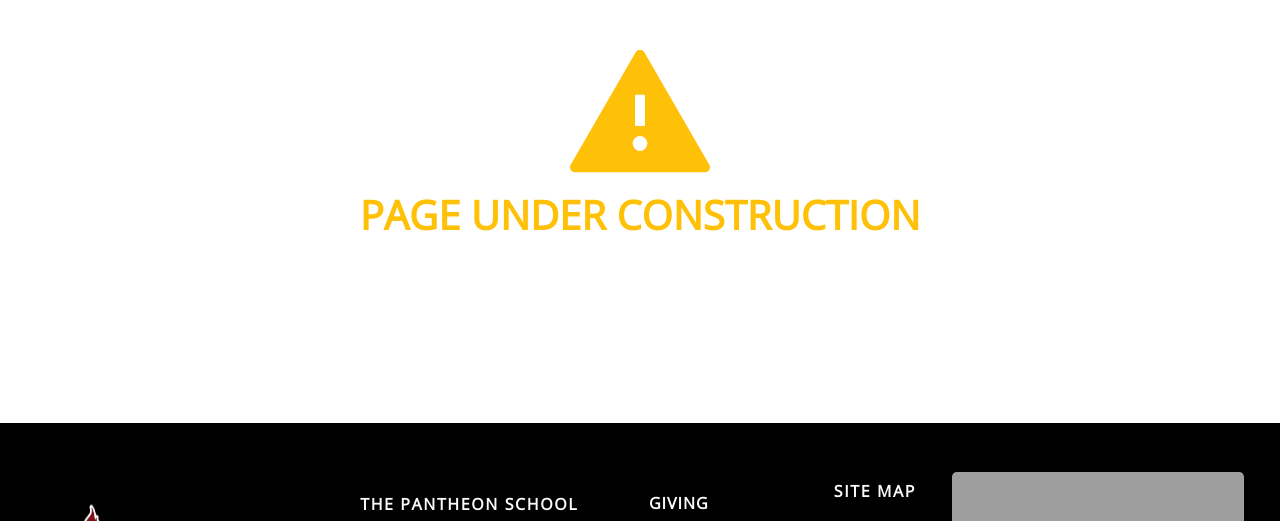
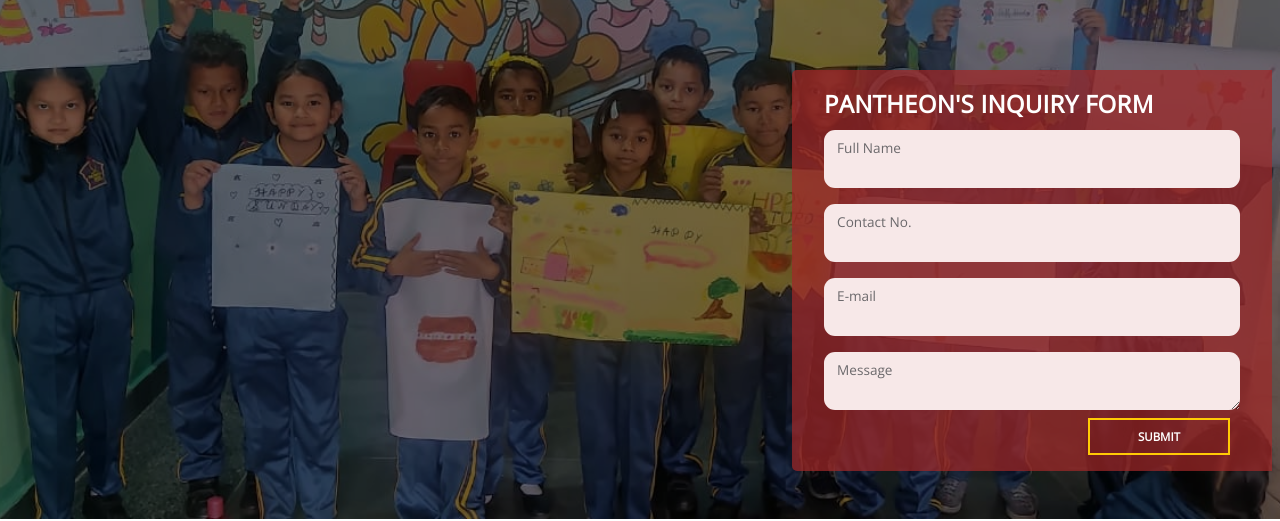
Before and after one commit to PantheonSchool/PantheonSchool, a React (Vite) app: page /inquire in a window 1280 px wide. Shown: the part 137-658 px from the top of the page. Built offline with nearby package versions, Linux system fonts and the light colour scheme; grey boxes are pictures that could not be loaded.

Commit message:
inquiry page added

```diff
--- a/src/App.jsx
+++ b/src/App.jsx
@@ -3,22 +3,23 @@ import { Route, Routes } from "react-router-dom"
 import Footer from "./components/Footer/Footer"
 const Navbar = lazy(() => import('./components/Navbar/Navbar'))
 const Home = lazy(() => import('./components/Home/Home'))
-
+const Inquire = lazy(() => import('./components/Inquire'))
 const Page404 = lazy(() => import('./components/Page404'))
 
 const App = () => {
   return (
     <>
-      <div className='w-100' style={{ minHeight: '100vh' }}>
-        <Suspense fallback={<>Loading...</>}><Navbar /></Suspense>
+      <Suspense fallback={<>Loading...</>}><Navbar /></Suspense>
+      <div style={{minHeight:'50vh'}} className='mb-1'>
         <Suspense fallback={<>Loading ...</>} >
           <Routes>
             <Route path='/' element={<Home />} />
+            <Route path="/inquire" element={<Inquire />} />
             <Route path='*' element={<Page404 />} />
           </Routes>
         </Suspense>
-        <Footer />
       </div>
+      <Footer />
     </>
   )
 }
--- a/src/components/Home/home.css
+++ b/src/components/Home/home.css
@@ -1,24 +1,4 @@
-.pantheon-cover{
-    background: url('../Images/PantheonCover.jpg');
-    background-color: #00274c;
-    height: 82vh;
-    width: 100%;
-    background-size: cover !important;
-    background-repeat: no-repeat !important;
-    background-attachment:fixed;
-    background-position: center center !important;
-}
 
-.pantheon-cover::before{
-    background-color: black;
-    content: '';
-    height: 82vh;
-    left: 0;
-    opacity: 0.55;
-    position: absolute;
-    top: 0;
-    width: 100%;
-}
 
 .drop-shadow-sm{
     text-shadow: 0 2px 4px rgb(0 0 0 / 50%);
--- /dev/null
+++ b/src/components/Inquire.jsx
@@ -0,0 +1,53 @@
+import { Draw } from "../utils/Images"
+import { Form } from "react-bootstrap"
+const Inquire = () => {
+
+    const submitInquiry = async e => {
+        e.preventDefault();
+        let fd = new FormData(e.target);
+        alert('hello ')
+    }
+
+    return (
+        <>
+            <div className="position-relative">
+                <div className="pantheon-cover text-white" style={{ background: `url(${Draw})` }}>
+                    <div className="caption">
+                        <div className="fw-bold text-uppercase title">Pantheon's Inquiry Form</div>
+                        <Form className='text-dark' onSubmit={e => submitInquiry(e)}>
+                            <Form.Group className='py-2'>
+                                <div className='form-floating'>
+                                    <Form.Control type='text' className='border-11 bg-snow' name='fullname' required/>
+                                    <label>Full Name</label>
+                                </div>
+                            </Form.Group>
+                            <Form.Group className='py-2'>
+                                <div className='form-floating'>
+                                    <Form.Control type='tel' className='border-11 bg-snow' name='contact_no' pattern='^\s*(?:\+?(\d{1,3}))?[-. (]*(\d{3})[-. )]*(\d{3})[-. ]*(\d{4})(?: *x(\d+))?\s*$' required/>
+                                    <label>Contact No.</label>
+                                </div>
+                            </Form.Group>
+                            <Form.Group className='py-2'>
+                                <div className='form-floating'>
+                                    <Form.Control type='email' className='border-11 bg-snow' name='email' pattern='[^ @]*@[^ @]*' />
+                                    <label>E-mail</label>
+                                </div>
+                            </Form.Group>
+                            <Form.Group className='py-2'>
+                                <div className='form-floating'>
+                                    <Form.Control as='textarea' rows={3} className='border-11 bg-snow' name='message' />
+                                    <label>Message</label>
+                                </div>
+                            </Form.Group>
+                            <div className="d-flex">
+                                <button type='submit' className="btn-v3 px-5 py-2 ms-auto">Submit</button>
+                            </div>
+                        </Form>
+                    </div>
+                </div>
+            </div>
+        </>
+    )
+}
+
+export default Inquire
--- a/src/components/Navbar/Navbar.jsx
+++ b/src/components/Navbar/Navbar.jsx
@@ -81,7 +81,7 @@ const Navbar = () => {
                             <Link className="text-light px-3 d-flex flex-row" to='/news'><BsInbox style={{ fontSize: '15px' }} className='align-top text-mustard me-2' /><span className='d-none d-md-block'>NEWS</span></Link>
                             <Link className="text-light px-3 d-flex flex-row" to='/contact-us'><BsTelephone style={{ fontSize: '15px' }} className='align-top text-mustard me-2' /><span className='d-none d-md-block'>CONTACT US</span></Link>
                             <Link className="text-light px-3 d-flex flex-row" to='/login'><FaLock style={{ fontSize: '15px' }} className='align-top text-mustard me-2' /><span className='d-none d-md-block'>LOGIN</span></Link>
-                            <Link className="btn-v2 px-3 fw-bold px-4 py-2" to='/login'><BsBookmark style={{ fontSize: '15px' }} className='align-top me-2' />INQUIRE</Link>
+                            <Link className="btn-v2 px-3 fw-bold px-4 py-2" to='/inquire'><BsBookmark style={{ fontSize: '15px' }} className='align-top me-2' />INQUIRE</Link>
                             <a className='px-3' href='tel:7618671071'><BsFillTelephoneFill style={{ fontSize: '15px' }} className='align-top text-mustard me-2' /></a>
                         </div>
                         <div style={{ backgroundColor: bgColor }} className="h-100 py-3 py-md-0 border-bottom bottom-nav px-md-5">
--- a/src/components/Navbar/navbar.css
+++ b/src/components/Navbar/navbar.css
@@ -38,6 +38,25 @@
 
 .dropdown-toggle{
     border: none;
+    position: relative;
+}
+
+.dropdown-toggle::before{
+    position: absolute;
+    content: "";
+    bottom: 0;
+    left: 0;
+    width: 100%;
+    height: 3px;
+    background-color: #fff;
+    opacity: 0;
+    transform: translateY(100%);
+}
+
+.dropdown-toggle:hover::before{
+    opacity: 1;
+    transform: translateY(0);
+    transition: all 0.2s ease-in-out;
 }
 
 
--- a/src/components/Page404.jsx
+++ b/src/components/Page404.jsx
@@ -4,7 +4,7 @@ const Page404 = () => {
     return (
         <div style={{ minHeight: '70vh' }} className='d-flex flex-column align-items-center justify-content-center'>
             <AiFillWarning style={{fontSize:'10rem'}} className='text-warning' />
-            <p className='fw-bold text-warning text-uppercase display-6'>Page under Construction</p>
+            <p className='fw-bold text-warning text-uppercase fs-2'>Page under Construction</p>
         </div>
     )
 }
--- a/src/index.css
+++ b/src/index.css
@@ -10,6 +10,28 @@
   padding: 0;
   box-sizing: border-box;
   /* overflow-x: hidden; */
+}
+
+.pantheon-cover{
+  background: url('../Images/PantheonCover.jpg');
+  background-color: #00274c;
+  height: 82vh;
+  width: 100%;
+  background-size: cover !important;
+  background-repeat: no-repeat !important;
+  background-attachment:fixed;
+  background-position: center center !important;
+}
+
+.pantheon-cover::before{
+  background-color: black;
+  content: '';
+  height: 82vh;
+  left: 0;
+  opacity: 0.55;
+  position: absolute;
+  top: 0;
+  width: 100%;
 }
 
 h3{
@@ -53,6 +75,7 @@ h3{
   font-weight: bold;
   margin: 0 10px;
   text-transform: uppercase;
+  transition: all 0.25s ease-in-out;
 }
 
 .btn-v3:hover{
@@ -143,3 +166,42 @@ code {
   width: 8px;
   background: var(--pantheon-mustard);
 }
+
+.caption{
+  padding: 1rem 2rem;
+  max-width: 32rem;
+  position: absolute;
+  border-radius: 5px 0 0 5px;
+  right: 0;
+  /* background-color: #597E20 !important; */
+  background-color: rgba(161, 40, 40, 0.712);
+  /* font-size: 1.5rem; */
+}
+
+.caption .title{
+  font-size: 1.5rem;
+  letter-spacing: 0.29px;
+}
+
+.border-11{
+  border-radius: 11px !important;
+  border:0 !important;
+}
+
+.bg-snow{
+  background-color: #f7e8e8 !important;
+}
+@media (min-width: 960px){
+   .caption{
+     min-width: 30rem;
+     right: 0.5rem;
+     bottom: 3rem;
+   }
+ }
+
+@media (max-width:960px){
+  .caption{
+    top: 50%;
+    transform: translate(0,-40%);
+  }
+}
--- /dev/null
+++ b/src/utils/Images.js
@@ -0,0 +1,4 @@
+import Abacus from '../components/Images/news-pics/Abacus.png'
+import Draw from '../components/Images/news-pics/Draw.jpg'
+import Holi from '../components/Images/news-pics/Holi.jpg'
+export { Abacus, Draw, Holi }
```
